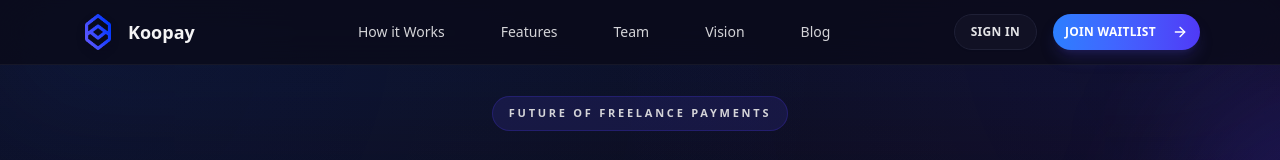
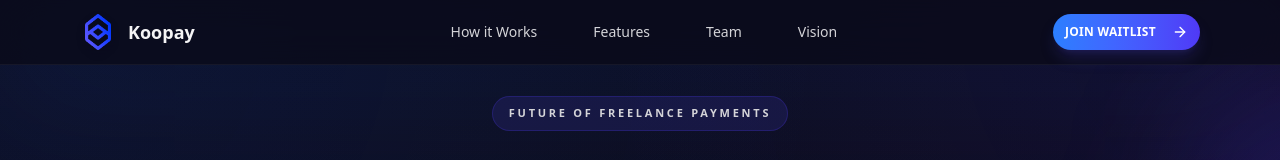
Before and after one commit to koopay-io/koopay-landing, a Next.js app: page / in a window 1280 px wide. Shown: the top 160 px of the page. Built offline with nearby package versions, Linux system fonts and the light colour scheme.

Commit message:
Adds link to join waitlist

```diff
--- a/components/cta-section.tsx
+++ b/components/cta-section.tsx
@@ -10,7 +10,10 @@ const secondaryButtonClasses =
 
 export function CTASection() {
   return (
-    <section className="py-20 bg-gradient-to-r from-[#0f0f22] via-[#12122b] to-[#0f0f22] border-t border-indigo-900/30">
+    <section
+      id="waitlist-beta"
+      className="py-20 bg-gradient-to-r from-[#0f0f22] via-[#12122b] to-[#0f0f22] border-t border-indigo-900/30"
+    >
       <div className="max-w-4xl mx-auto px-4 text-center">
         <div className="mb-12">
           <h2 className="text-4xl md:text-6xl font-bold text-zinc-50 mb-6 leading-tight">
@@ -50,8 +53,10 @@ export function CTASection() {
               Request Beta Invite
               <ArrowRight className="ml-2 h-5 w-5" />
             </Button>
-            <Button variant="outline" size="lg" className={secondaryButtonClasses}>
-              Watch Demo
+            <Button variant="outline" size="lg" className={secondaryButtonClasses} asChild>
+              <a href="/video/pitch-demo.mp4" target="_blank" rel="noopener noreferrer">
+                Watch Demo
+              </a>
             </Button>
           </div>
         </div>
--- a/components/how-it-works.tsx
+++ b/components/how-it-works.tsx
@@ -108,9 +108,14 @@ export function HowItWorksSection() {
               <button className="px-8 py-4 bg-gradient-to-r from-blue-500 to-indigo-600 text-white text-sm font-semibold uppercase tracking-wide rounded-full shadow-lg shadow-indigo-900/40 transition-all duration-200 hover:brightness-110">
                 Get Started Today
               </button>
-              <button className="px-8 py-4 border border-indigo-800/40 text-zinc-200 text-sm font-semibold uppercase tracking-wide rounded-full hover:bg-white/5 transition-all duration-200">
+              <a
+                href="/video/pitch-demo.mp4"
+                target="_blank"
+                rel="noopener noreferrer"
+                className="px-8 py-4 border border-indigo-800/40 text-zinc-200 text-sm font-semibold uppercase tracking-wide rounded-full hover:bg-white/5 transition-all duration-200"
+              >
                 Watch Demo
-              </button>
+              </a>
             </div>
           </div>
         </div>
--- a/components/navigation.tsx
+++ b/components/navigation.tsx
@@ -1,6 +1,7 @@
 "use client";
 
 import Image from "next/image";
+import Link from "next/link";
 import React from "react";
 import { Button } from "./ui/button";
 import { Menu, X, ArrowRight } from "lucide-react";
@@ -13,7 +14,6 @@ export function Navigation() {
     { name: "Features", href: "#features" },
     { name: "Team", href: "#team" },
     { name: "Vision", href: "#vision" },
-    { name: "Blog", href: "#blog" },
   ];
 
   const primaryCtaClasses =
@@ -23,7 +23,7 @@ export function Navigation() {
     <nav className="fixed top-0 w-full border-b border-white/5 bg-[#0b0b1a]/80 backdrop-blur-xl z-50">
       <div className="max-w-6xl mx-auto px-4">
         <div className="flex items-center justify-between h-16">
-          <div className="flex items-center gap-3">
+          <Link href="/" className="flex items-center gap-3" aria-label="Koopay home">
             <div className="relative h-9 w-9">
               <Image
                 src="/vector-logo.png"
@@ -35,7 +35,7 @@ export function Navigation() {
               />
             </div>
             <span className="text-lg font-semibold text-zinc-100">Koopay</span>
-          </div>
+          </Link>
 
           <div className="hidden md:block">
             <div className="ml-10 flex items-baseline space-x-8">
@@ -51,16 +51,12 @@ export function Navigation() {
             </div>
           </div>
 
-          <div className="hidden md:flex items-center space-x-4">
-            <Button
-              variant="outline"
-              className="text-xs font-semibold uppercase tracking-wide rounded-full border-white/10 text-zinc-200 hover:bg-white/10"
-            >
-              Sign In
-            </Button>
-            <Button className={primaryCtaClasses}>
-              Join Waitlist
-              <ArrowRight className="ml-2 h-4 w-4" />
+          <div className="hidden md:flex items-center">
+            <Button className={primaryCtaClasses} asChild>
+              <a href="#waitlist-beta">
+                Join Waitlist
+                <ArrowRight className="ml-2 h-4 w-4" />
+              </a>
             </Button>
           </div>
 
@@ -87,16 +83,12 @@ export function Navigation() {
                   {item.name}
                 </a>
               ))}
-              <div className="pt-4 space-y-3">
-                <Button
-                  variant="outline"
-                  className="w-full text-xs font-semibold uppercase tracking-wide rounded-full border-white/10 text-zinc-200 hover:bg-white/10"
-                >
-                  Sign In
-                </Button>
-                <Button className={`${primaryCtaClasses} w-full justify-center`}>
-                  Join Waitlist
-                  <ArrowRight className="ml-2 h-4 w-4" />
+              <div className="pt-4">
+                <Button className={`${primaryCtaClasses} w-full justify-center`} asChild>
+                  <a href="#waitlist-beta">
+                    Join Waitlist
+                    <ArrowRight className="ml-2 h-4 w-4" />
+                  </a>
                 </Button>
               </div>
             </div>
```
